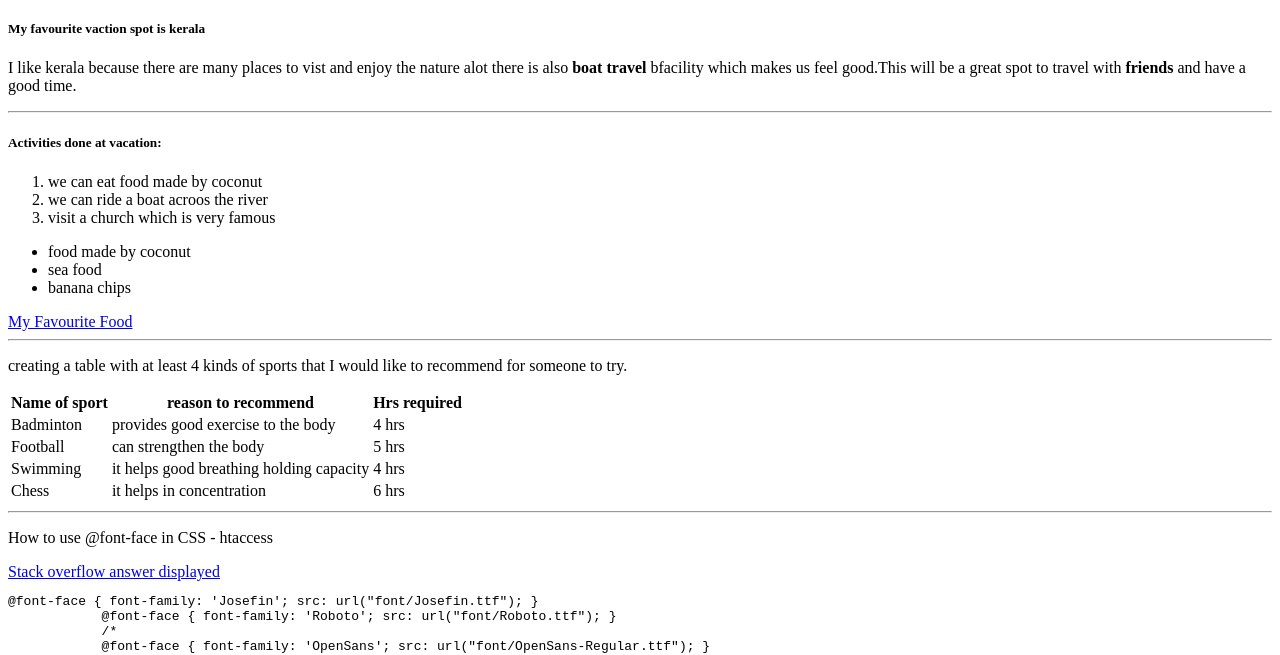
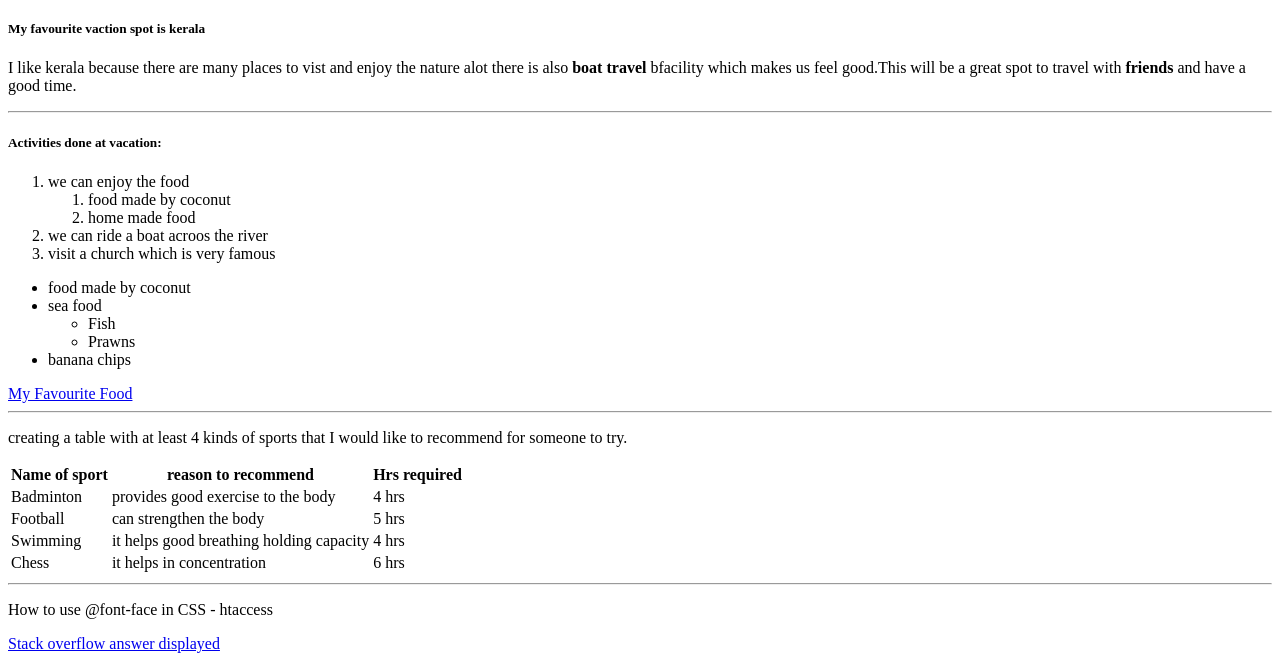
Before and after one commit to 44-563-WebApps-F23/44563-webapps-f23-assignment3-kalpana762, a plain HTML site: page index.html in a window 1280 px wide. Shown: the part 86-741 px from the top of the page. Drawn offline with Linux system fonts and the light colour scheme.

Commit message:
added list

```diff
--- a/index.html
+++ b/index.html
@@ -14,14 +14,24 @@
             <hr>
             <h5>Activities done at vacation:</h5>
             <ol>
-                <li>we can eat food made by coconut</li>
+                <li>we can enjoy the food
+                    <ol>
+                        <li>food made by coconut</li>
+                        <li>home made food</li>
+                    </ol>
+                </li>
                 <li>we can ride a boat acroos the river</li>
                 <li>visit a church which is very famous</li>
             </ol>
 
             <ul>
                 <li>food made by coconut</li>
-                <li>sea food</li>
+                <li>sea food
+                    <ul>
+                        <li>Fish</li>
+                        <li>Prawns</li>
+                    </ul>
+                </li>
                 <li>banana chips</li>
             </ul>
             <a href="mystats.html"> My Favourite Food </a>
```
Also changed, not shown: 1 other file.
